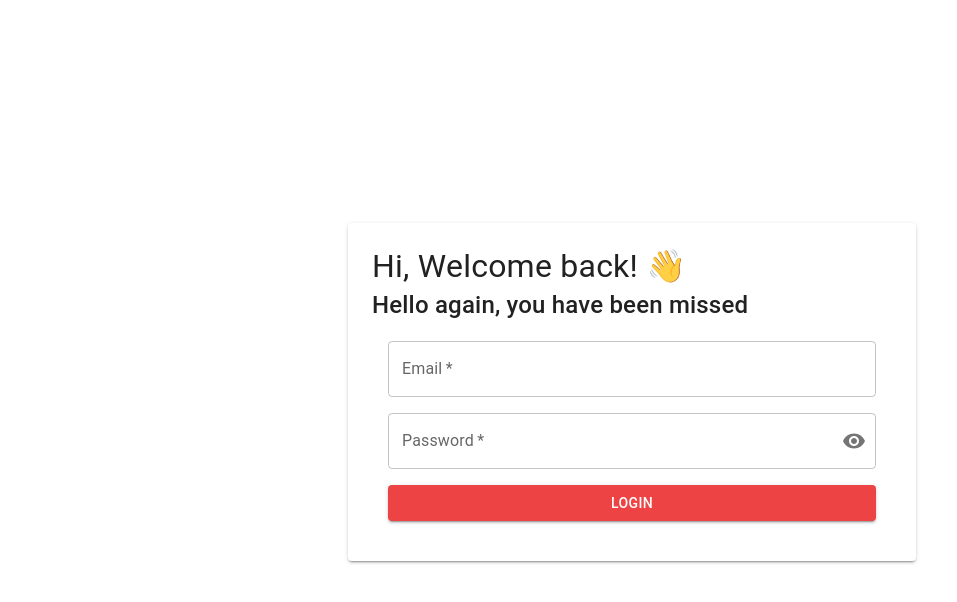
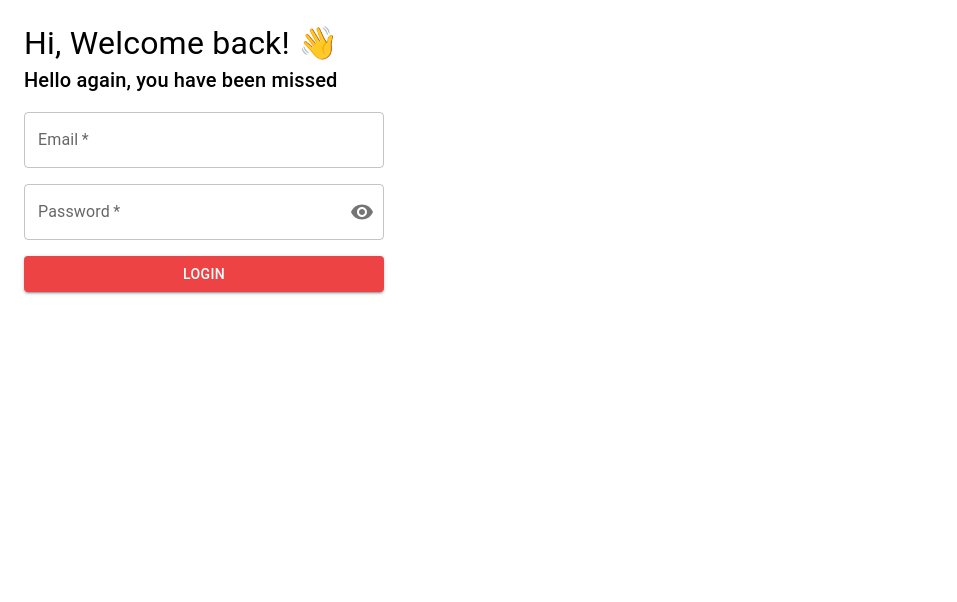
Before and after one commit to SaadiaELF/wm4-1-techieelites-feedbacktracker, a React (Create React App) app in the folder client/: page / in a window 1280 px wide. Shown: the top 602 px of the page, without its empty margins (0-957 px from the left). Built offline with nearby package versions, Linux system fonts and the light colour scheme.

Commit message:
Changed layout

```diff
--- a/client/src/pages/Login.js
+++ b/client/src/pages/Login.js
@@ -5,7 +5,7 @@ import { IconButton, InputAdornment, Paper, Typography } from "@mui/material";
 import VisibilityIcon from "@mui/icons-material/Visibility";
 import VisibilityOffIcon from "@mui/icons-material/VisibilityOff";
 import Button from "@mui/material/Button";
-import { Container, Grid } from "@mui/material";
+import { Container, Grid, Stack } from "@mui/material";
 
 
 
@@ -25,24 +25,17 @@ const handlePasswordVisibility = () => {
 }
 
 	return (
-		<div>
-			<Container maxWidth="sm">
-				<Grid
-					container
-					spacing={2}
-					direction="column"
-					justifyContent={"center"}
-					style={{ minHeight: "100vh" }}
-				>
-					<Paper elevation={2} sx={{ padding: 5 }}>
-						<form onSubmit={handleSubmit}>
-							<Grid container spacing={2} direction="column">
-								<Typography variant="h4" sx={{fontSize: {xs:16,md:32}}}>Hi, Welcome back! 👋</Typography>
-								<Typography variant="h6" sx={{fontSize: {xs:12,md:24}}}>
+		<Stack sx={{ maxWidth: 360, padding: "1rem" }} spacing={2}>
+			<Stack >
+				<Typography variant="h4" sx={{ fontSize: 32 }}>
+					Hi, Welcome back! 👋
+				</Typography>
+				<Typography variant="h6" sx={{ fontSize: 20 }}>
 					Hello again, you have been missed
 				</Typography>
-
-								<Grid item>
+			</Stack>
+			<form onSubmit={handleSubmit}>
+				<Stack spacing={2}>
 					<TextField
 						variant="outlined"
 						label="Email"
@@ -52,12 +45,9 @@ const handlePasswordVisibility = () => {
 						name="email"
 						placeholder="example@gmail.com"
 						required
-										onChange={(e) =>
-											setValues({ ...values, email: e.target.value })
-										}
+						onChange={(e) => setValues({ ...values, email: e.target.value })}
 					></TextField>
-								</Grid>
-								<Grid item>
+
 					<TextField
 						variant="outlined"
 						label="Password"
@@ -67,9 +57,7 @@ const handlePasswordVisibility = () => {
 						name="password"
 						placeholder="********"
 						required
-										onChange={(e) =>
-											setValues({ ...values, password: e.target.value })
-										}
+						onChange={(e) => setValues({ ...values, password: e.target.value })}
 						InputProps={{
 							endAdornment: (
 								<InputAdornment position="end">
@@ -88,8 +76,7 @@ const handlePasswordVisibility = () => {
 							),
 						}}
 					></TextField>
-								</Grid>
-								<Grid item>
+
 					<Button
 						variant="contained"
 						fullWidth
@@ -97,13 +84,9 @@ const handlePasswordVisibility = () => {
 					>
 						Login
 					</Button>
-								</Grid>
-							</Grid>
+				</Stack>
 			</form>
-					</Paper>
-				</Grid>
-			</Container>
-		</div>
+		</Stack>
 	);
 }
 
```
Lines whose indentation alone changed are shown as unchanged.
